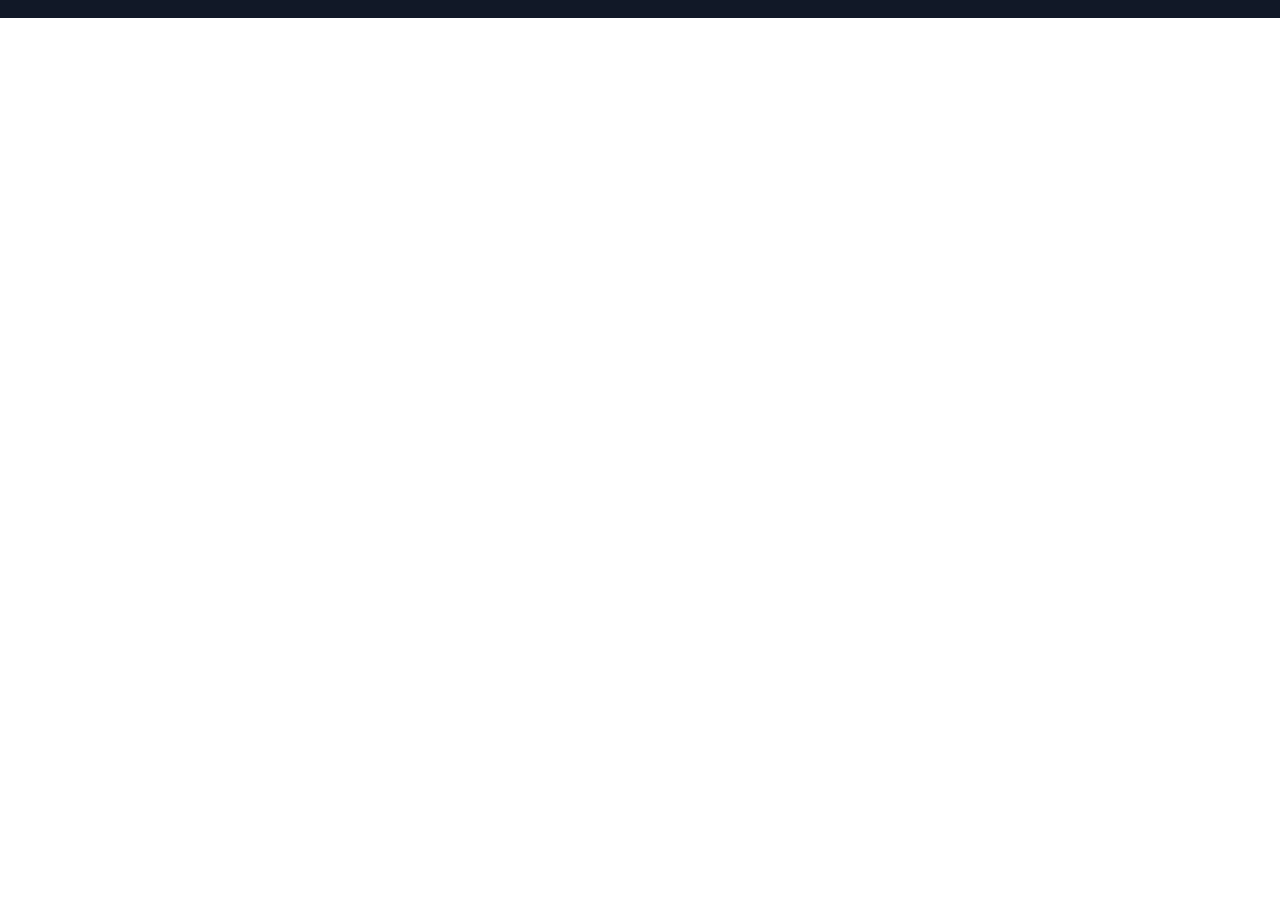
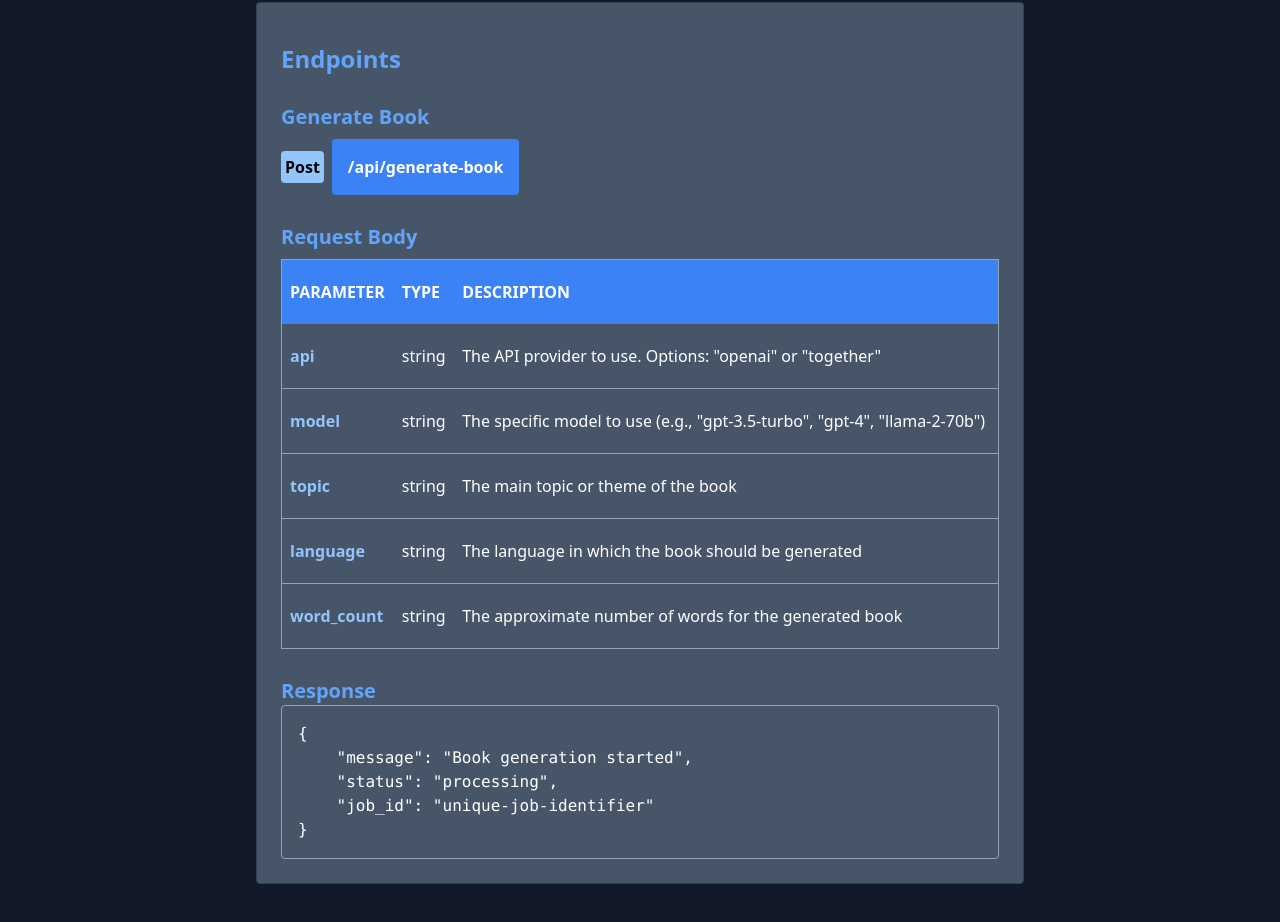
Before and after one commit to Ashlyn-Joshy/BookAIAssignment, a React (Create React App) app in the folder frontend/: page / in a window 1280 px wide. Shown: the part 750-1672 px from the top of the page. Before the commit the page ends 800 px from the top, so only its background shows below. Built offline with nearby package versions, Linux system fonts and the light colour scheme.

Commit message:
authentication component added

```diff
--- /dev/null
+++ b/frontend/src/components/Endpoints.js
@@ -0,0 +1,72 @@
+import React from "react";
+
+const Endpoints = () => {
+  return (
+    <div className="border border-slate-700 rounded px-6 pb-6 pt-10 bg-slate-600 mt-6 w-full h-full">
+      <h1 className=" text-2xl font-bold text-blue-400">Endpoints</h1>
+      <h3 className="text-xl font-bold text-blue-400 mt-7">Generate Book</h3>
+      <p className="pt-2">
+        <button className="bg-blue-300 p-1 font-bold rounded mr-2">Post</button>
+        <button className="bg-blue-500 text-white p-4 rounded font-bold">
+          /api/generate-book
+        </button>
+      </p>
+      <h3 className="text-xl font-bold text-blue-400 mt-7">Request Body</h3>
+      <table className="mt-2 border w-full text-white border-slate-400 rounded">
+        <tr className="uppercase bg-blue-500 text-white text-left">
+          <th className="py-5 px-2">Parameter</th>
+          <th className="py-5 px-2">Type</th>
+          <th className="py-5 px-2">Description</th>
+        </tr>
+        <tr className="border-b border-slate-400">
+          <td className="text-blue-300 font-semibold py-5 px-2">api</td>
+          <td className="py-5 px-2">string</td>
+          <td className="py-5 px-2">
+            The API provider to use. Options: "openai" or "together"
+          </td>
+        </tr>
+        <tr className="border-b border-slate-400">
+          <td className="text-blue-300 font-semibold py-5 px-2">model</td>
+          <td className="py-5 px-2">string</td>
+          <td className="py-5 px-2">
+            The specific model to use (e.g., "gpt-3.5-turbo", "gpt-4",
+            "llama-2-70b")
+          </td>
+        </tr>
+        <tr className="border-b border-slate-400">
+          <td className="text-blue-300 font-semibold py-5 px-2">topic</td>
+          <td className="py-5 px-2">string</td>
+          <td className="py-5 px-2">The main topic or theme of the book</td>
+        </tr>
+        <tr className="border-b border-slate-400">
+          <td className="text-blue-300 font-semibold py-5 px-2">language</td>
+          <td className="py-5 px-2">string</td>
+          <td className="py-5 px-2">
+            The language in which the book should be generated
+          </td>
+        </tr>
+        <tr>
+          <td className="text-blue-300 font-semibold py-5 px-2">word_count</td>
+          <td className="py-5 px-2">string</td>
+          <td className="py-5 px-2">
+            The approximate number of words for the generated book
+          </td>
+        </tr>
+      </table>
+      <h3 className="text-xl font-bold text-blue-400 mt-7">Response</h3>
+      <div className="border border-slate-400 rounded">
+        <pre className="p-4 rounded text-white">
+          <code>
+            {`{
+    "message": "Book generation started",
+    "status": "processing",
+    "job_id": "unique-job-identifier"
+}`}
+          </code>
+        </pre>
+      </div>
+    </div>
+  );
+};
+
+export default Endpoints;
--- a/frontend/src/components/PricingBody.js
+++ b/frontend/src/components/PricingBody.js
@@ -3,12 +3,14 @@ import React from "react";
 // components
 import Overview from "./Overview";
 import Authentication from "./Authentication";
+import Endpoints from "./Endpoints";
 
 const PricingBody = () => {
   return (
     <div className="flex flex-col justify-center items-center px-10 md:px-64 py-10 bg-gray-900">
       <Overview />
       <Authentication />
+      <Endpoints />
     </div>
   );
 };
```
